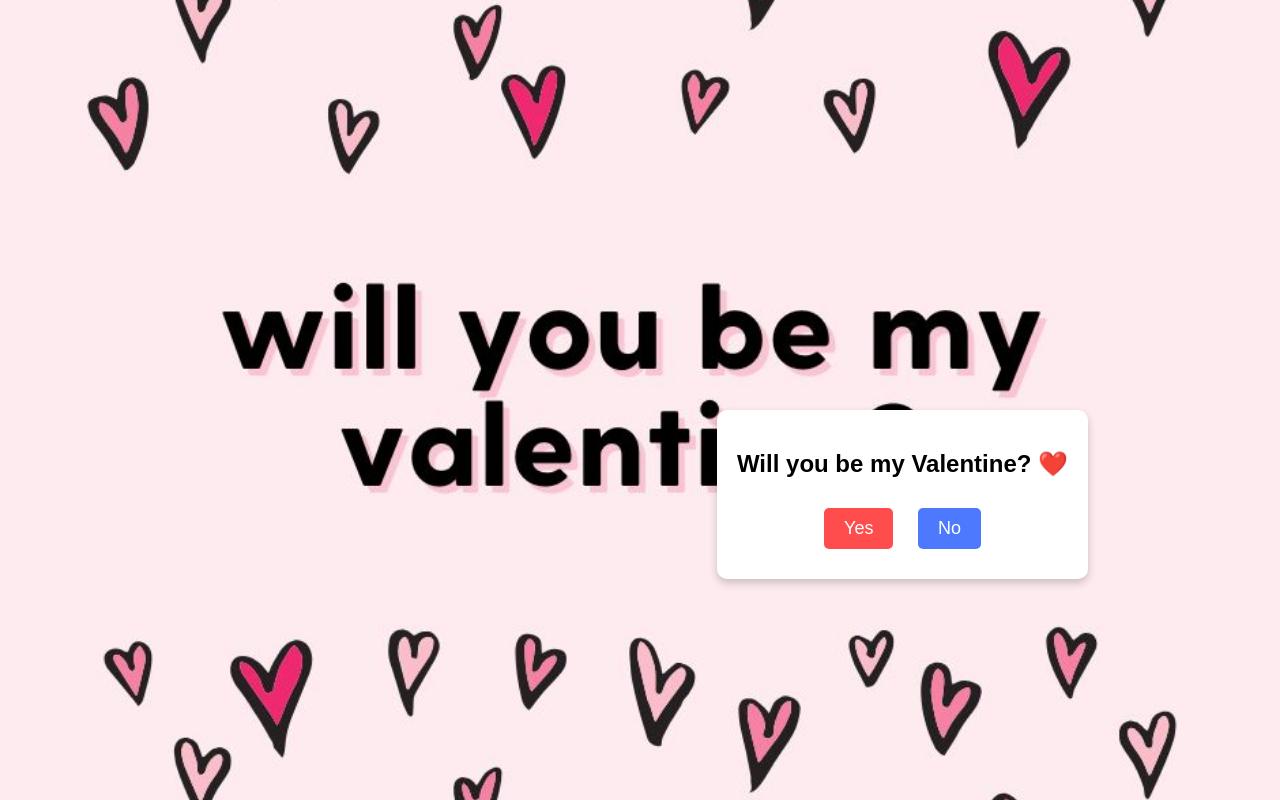
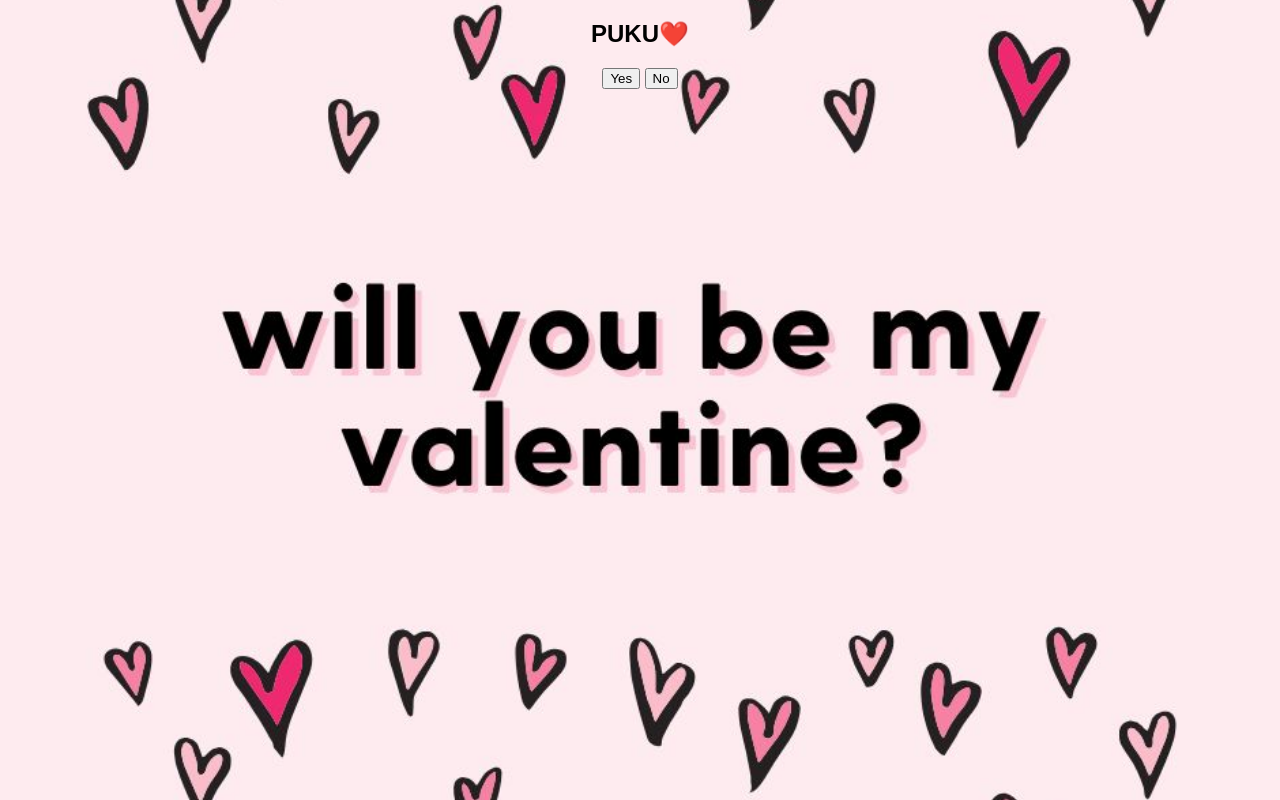
Before and after one commit to alubomb69/valentines-website, a plain HTML site: page index.html in a window 1280 px wide. Drawn offline with Linux system fonts and the light colour scheme.

Commit message:
Update index.html

```diff
--- a/index.html
+++ b/index.html
@@ -10,45 +10,24 @@
             font-family: Arial, sans-serif;
             background: url('background.jpg') no-repeat center center fixed;
             background-size: cover;
-            overflow: hidden;
         }
-        .container {
-            background: white;
-            padding: 20px;
-            border-radius: 10px;
-            box-shadow: 0 4px 8px rgba(0,0,0,0.2);
-            position: absolute;
-            transition: all 0.5s ease-in-out;
-        }
-        button {
-            font-size: 18px;
-            padding: 10px 20px;
-            margin: 10px;
-            border: none;
-            border-radius: 5px;
-            cursor: pointer;
-        }
-        .yes-btn { background-color: #ff4d4d; color: white; }
-        .no-btn { background-color: #4d79ff; color: white; }
-        .hidden { display: none; }
     </style>
 </head>
 <body>
-    <div class="container" id="textBox">
-        <h2>Will you be my Valentine? ❤️</h2>
+
+    <!-- Background Music (Plays Across All Pages) -->
+    <audio id="background-music" loop>
+        <source src="music.mp3" type="audio/mpeg">
+        Your browser does not support the audio element.
+    </audio>
+
+    <div class="container">
+        <h2>PUKU❤️</h2>
         <button class="yes-btn" onclick="openYesPage()">Yes</button>
         <button class="no-btn" onclick="openNoPage()">No</button>
     </div>
 
     <script>
-        function moveTextBox() {
-            let box = document.getElementById('textBox');
-            let x = Math.random() * (window.innerWidth - box.clientWidth);
-            let y = Math.random() * (window.innerHeight - box.clientHeight);
-            box.style.left = x + 'px';
-            box.style.top = y + 'px';
-        }
-
         function openYesPage() {
             window.location.href = 'yes_page.html';
         }
@@ -57,7 +36,15 @@
             window.location.href = 'sad_page.html';
         }
 
-        setInterval(moveTextBox, 2000);
+        // Ensure music continues playing across all pages
+        document.addEventListener("DOMContentLoaded", function () {
+            let audio = document.getElementById("background-music");
+            if (!sessionStorage.getItem("musicStarted")) {
+                audio.play();
+                sessionStorage.setItem("musicStarted", "true");
+            }
+        });
     </script>
+
 </body>
 </html>
```
